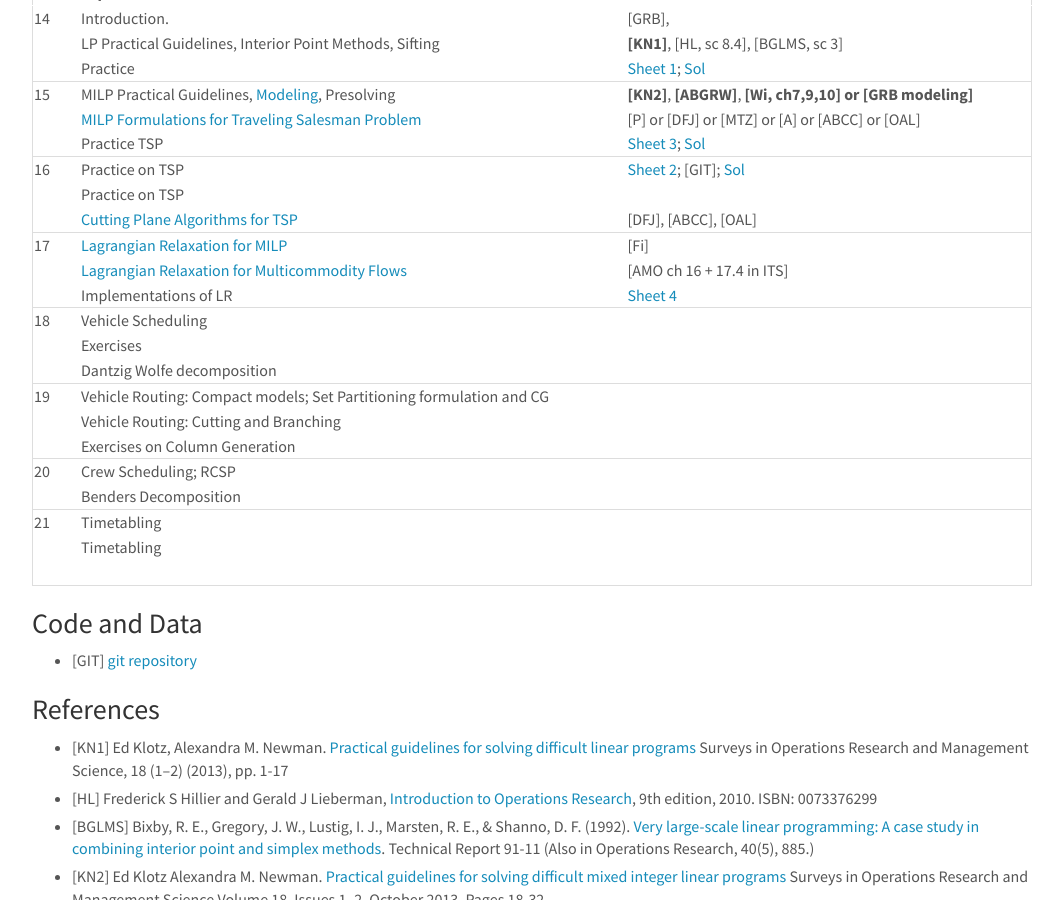
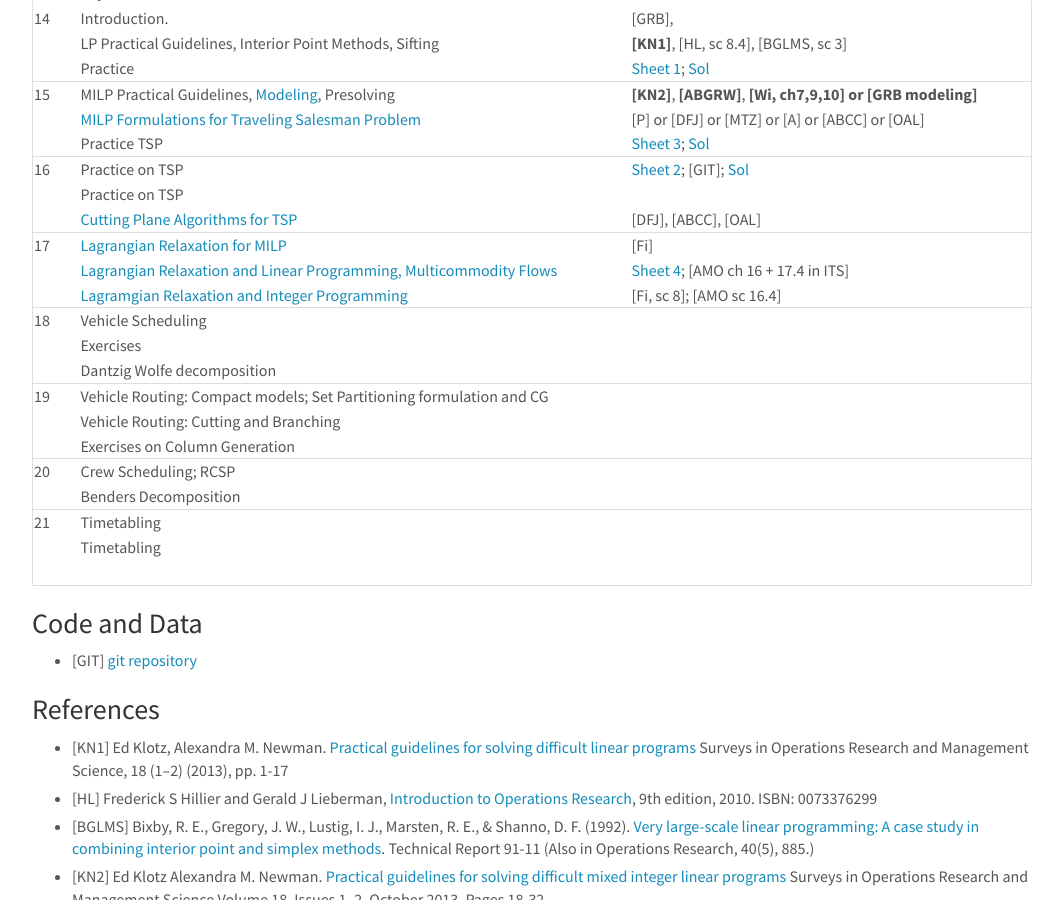
Before and after one commit to DM872/dm872.github.io, a Jekyll site: the page built from index.md, in a window 1280 px wide and 900 px high, scrolled down 573 px. Shown: the whole window, without its empty margins (108-1171 px from the left). Built offline with Jekyll 4.4.1, drawn with Linux system fonts in a browser that asks for light colours; nearby versions of some CDN libraries; comment, search, counter and statistics services are not loaded.

Commit message:
added material for Lagrangian

```diff
--- a/index.md
+++ b/index.md
@@ -52,39 +52,39 @@ w3.includeHTML();
 
 
 
-| Week | Topics and Slides                                                    | Resources                                                    |
-|------+----------------------------------------------------------------------+--------------------------------------------------------------|
-|   14 | Introduction.                                                        | [GRB],                                                       |
-|      | LP Practical Guidelines, Interior Point Methods, Sifting             | **[KN1]**, [HL, sc 8.4], [BGLMS, sc 3]                       |
-|      | Practice                                                             | [Sheet 1][11]; [Sol][81]                                     |
-|------+----------------------------------------------------------------------+--------------------------------------------------------------|
-|   15 | MILP Practical Guidelines, [Modeling][56], Presolving                | **[KN2]**, **[ABGRW]**, **[Wi, ch7,9,10] or [GRB modeling]** |
-|      | [MILP Formulations for Traveling Salesman Problem][53]               | [P] or [DFJ] or [MTZ] or [A] or [ABCC] or [OAL]              |
-|      | Practice TSP                                                         | [Sheet 3][13]; [Sol][82]                                     |
-|------+----------------------------------------------------------------------+--------------------------------------------------------------|
-|   16 | Practice on TSP                                                      | [Sheet 2][12]; [GIT]; [Sol][83]                              |
-|      | Practice on TSP                                                      |                                                              |
-|      | [Cutting Plane Algorithms for TSP][54]                               | [DFJ], [ABCC], [OAL]                                         |
-|------+----------------------------------------------------------------------+--------------------------------------------------------------|
-|   17 | [Lagrangian Relaxation for MILP][55]                                 | [Fi]                                                         |
-|      | [Lagrangian Relaxation for Multicommodity Flows][56]                 | [AMO ch 16 + 17.4 in ITS]                                    |
-|      | Implementations of LR                                                | [Sheet 4][14]                                                |
-|------+----------------------------------------------------------------------+--------------------------------------------------------------|
-|   18 | Vehicle Scheduling                                                   |                                                              |
-|      | Exercises                                                            |                                                              |
-|      | Dantzig Wolfe decomposition                                          |                                                              |
-|------+----------------------------------------------------------------------+--------------------------------------------------------------|
-|   19 | Vehicle Routing: Compact models; Set Partitioning formulation and CG |                                                              |
-|      | Vehicle Routing: Cutting and Branching                               |                                                              |
-|      | Exercises on Column Generation                                       |                                                              |
-|------+----------------------------------------------------------------------+--------------------------------------------------------------|
-|   20 | Crew Scheduling; RCSP                                                |                                                              |
-|      | Benders Decomposition                                                |                                                              |
-|------+----------------------------------------------------------------------+--------------------------------------------------------------|
-|   21 | Timetabling                                                          |                                                              |
-|      | Timetabling                                                          |                                                              |
-|      |                                                                      |                                                              |
-|------+----------------------------------------------------------------------+--------------------------------------------------------------|
+| Week | Topics and Slides                                                        | Resources                                                    |
+|------+--------------------------------------------------------------------------+--------------------------------------------------------------|
+|   14 | Introduction.                                                            | [GRB],                                                       |
+|      | LP Practical Guidelines, Interior Point Methods, Sifting                 | **[KN1]**, [HL, sc 8.4], [BGLMS, sc 3]                       |
+|      | Practice                                                                 | [Sheet 1][11]; [Sol][81]                                     |
+|------+--------------------------------------------------------------------------+--------------------------------------------------------------|
+|   15 | MILP Practical Guidelines, [Modeling][56], Presolving                    | **[KN2]**, **[ABGRW]**, **[Wi, ch7,9,10] or [GRB modeling]** |
+|      | [MILP Formulations for Traveling Salesman Problem][53]                   | [P] or [DFJ] or [MTZ] or [A] or [ABCC] or [OAL]              |
+|      | Practice TSP                                                             | [Sheet 3][13]; [Sol][82]                                     |
+|------+--------------------------------------------------------------------------+--------------------------------------------------------------|
+|   16 | Practice on TSP                                                          | [Sheet 2][12]; [GIT]; [Sol][83]                              |
+|      | Practice on TSP                                                          |                                                              |
+|      | [Cutting Plane Algorithms for TSP][54]                                   | [DFJ], [ABCC], [OAL]                                         |
+|------+--------------------------------------------------------------------------+--------------------------------------------------------------|
+|   17 | [Lagrangian Relaxation for MILP][55]                                     | [Fi]                                                         |
+|      | [Lagrangian Relaxation and Linear Programming, Multicommodity Flows][56] | [Sheet 4][14]; [AMO ch 16 + 17.4 in ITS]                     |
+|      | [Lagramgian Relaxation and Integer Programming][57]                      | [Fi, sc 8]; [AMO sc 16.4]                                    |
+|------+--------------------------------------------------------------------------+--------------------------------------------------------------|
+|   18 | Vehicle Scheduling                                                       |                                                              |
+|      | Exercises                                                                |                                                              |
+|      | Dantzig Wolfe decomposition                                              |                                                              |
+|------+--------------------------------------------------------------------------+--------------------------------------------------------------|
+|   19 | Vehicle Routing: Compact models; Set Partitioning formulation and CG     |                                                              |
+|      | Vehicle Routing: Cutting and Branching                                   |                                                              |
+|      | Exercises on Column Generation                                           |                                                              |
+|------+--------------------------------------------------------------------------+--------------------------------------------------------------|
+|   20 | Crew Scheduling; RCSP                                                    |                                                              |
+|      | Benders Decomposition                                                    |                                                              |
+|------+--------------------------------------------------------------------------+--------------------------------------------------------------|
+|   21 | Timetabling                                                              |                                                              |
+|      | Timetabling                                                              |                                                              |
+|      |                                                                          |                                                              |
+|------+--------------------------------------------------------------------------+--------------------------------------------------------------|
 
 
 
```
Also changed, not shown: other parts of index.md (+1 -0 lines), 2 other files.
